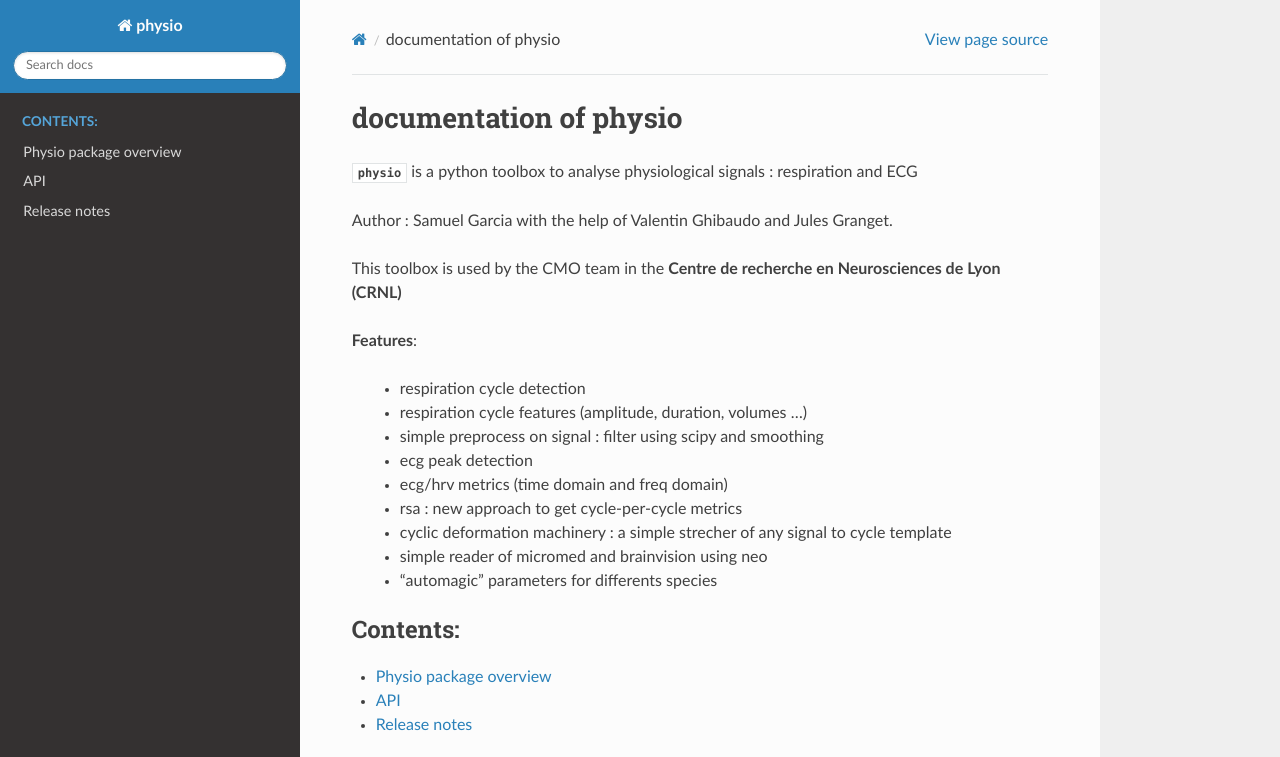
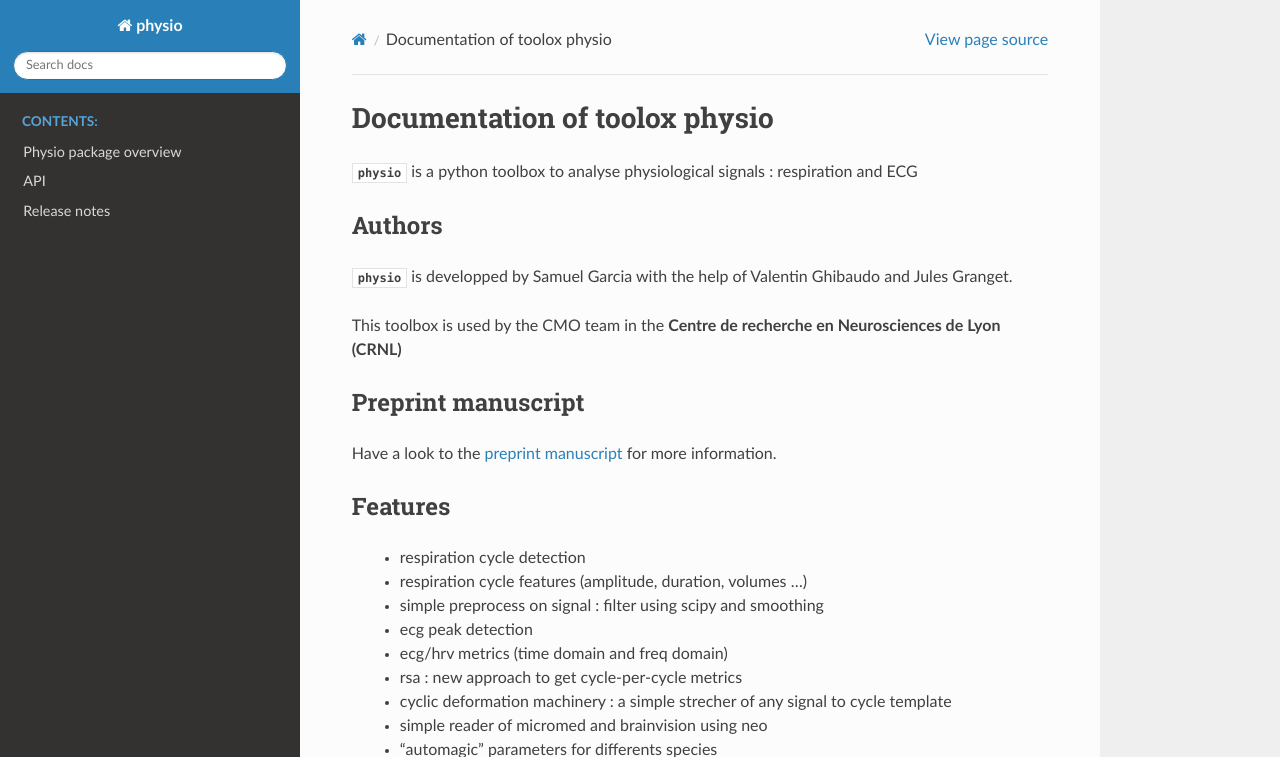
Before and after one commit to samuelgarcia/physio, a Sphinx documentation site: the page built from doc/index.rst, in a window 1280 px wide and 900 px high, cut to the strip 0-757 px from the top of the window. Built offline with Sphinx 7.4.7 and the Read the Docs theme 2.0.0, drawn with Linux system fonts in a browser that asks for light colours.

Commit message:
update doc

```diff
--- a/doc/index.rst
+++ b/doc/index.rst
@@ -1,15 +1,28 @@
-documentation of physio
-=======================
+Documentation of toolox physio
+==============================
 
 
 :py:mod:`physio` is a python toolbox to analyse physiological signals : respiration and ECG
 
-Author : Samuel Garcia with the help of Valentin Ghibaudo and Jules Granget.
+
+Authors
+-------
+
+:py:mod:`physio` is developped by Samuel Garcia with the help of Valentin Ghibaudo and Jules Granget.
 
 This toolbox is used by the CMO team in the **Centre de recherche en Neurosciences de Lyon (CRNL)**
 
 
-**Features**:
+
+Preprint manuscript
+-------------------
+
+Have a look to the `preprint manuscript <https://osf.io/qbuzy/>`_ for more information.
+
+
+
+Features
+--------
 
   * respiration cycle detection
   * respiration cycle features (amplitude, duration, volumes ...)
--- a/doc/overview.rst
+++ b/doc/overview.rst
@@ -97,12 +97,14 @@ Here a very very biased and unfair comparison to some other well-known toolboxes
 Cite
 ----
 
-We are wrtting a short paper to describe this toolbox here : TODO put URL
+We have writted a `preprint manuscript <https://osf.io/qbuzy/>`_ to describe this toolbox and the cycle-by-cycle
+RSA method.
 
 If you use this toolbox a citation would be appreciated for sure.
 
 You can also check some notebook used to benchmark and test this toolbox
 `here <https://github.com/samuelgarcia/physio_benchmark>`_
+
 
 
 Authors
```
Also changed, not shown: README.md (+4 -0 lines).
